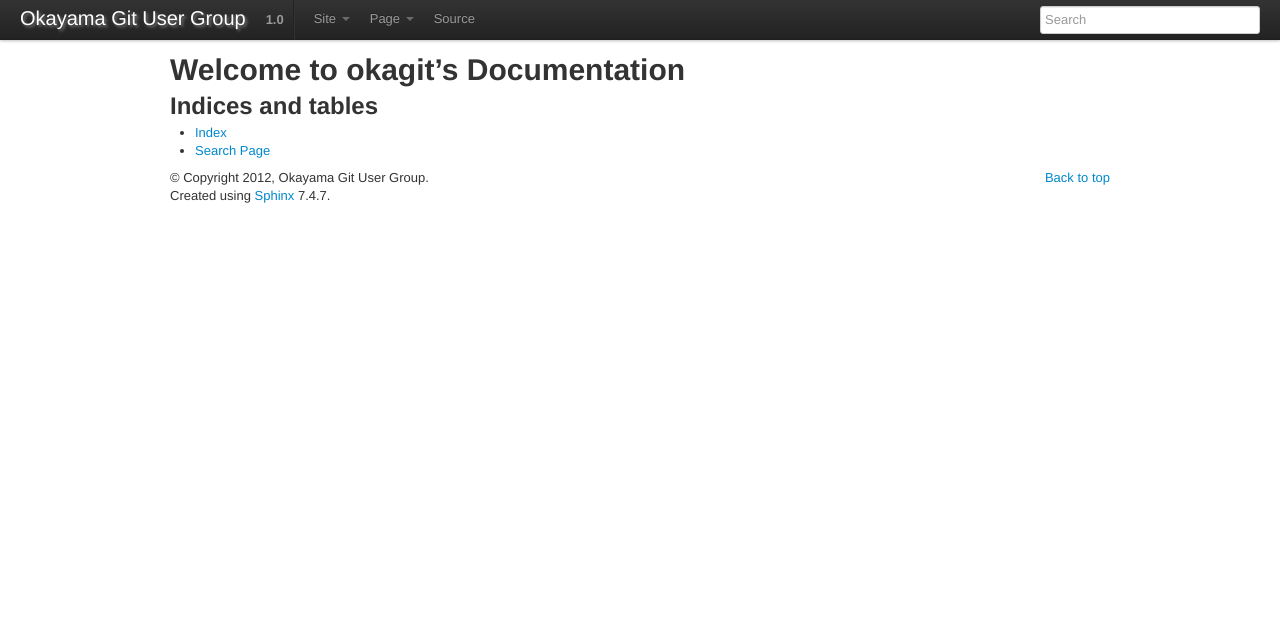
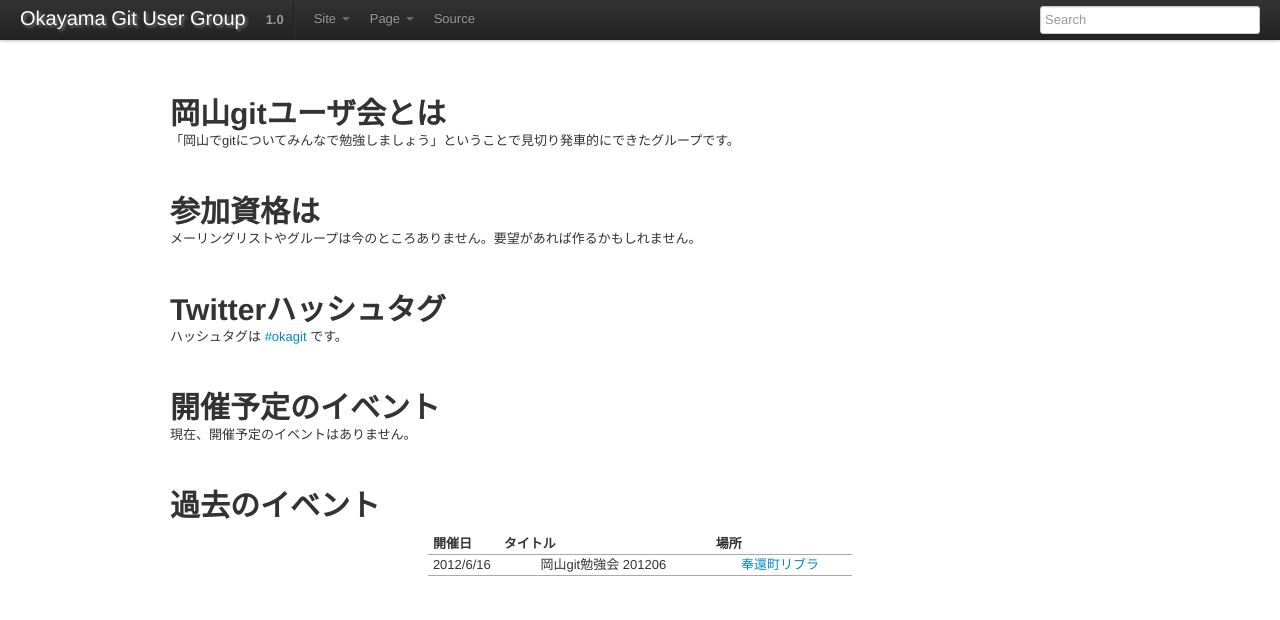
Before and after one commit to okagit/okagit, a Sphinx documentation site: the page built from source/index.rst, in a window 1280 px wide and 1116 px high. Shown: the top 620 px of the window. Built offline with Sphinx 7.4.7, drawn with Linux system fonts in a browser that asks for light colours.

Commit message:
Create index page
トップページを作成

```diff
--- a/source/index.rst
+++ b/source/index.rst
@@ -1,16 +1,65 @@
 .. okagit Documentation master file.
-
-#################################
-Welcome to okagit's Documentation
-#################################
 
 .. toctree::
    :maxdepth: 2
 
+|
+
+岡山gitユーザ会とは
+===================
+
+「岡山でgitについてみんなで勉強しましょう」ということで見切り発車的にできたグループです。
+
+|
+
+参加資格は
+==========
+
+メーリングリストやグループは今のところありません。要望があれば作るかもしれません。
+
+|
+
+Twitterハッシュタグ
+===================
+
+ハッシュタグは
+`#okagit <https://twitter.com/#!/search/%23okagit>`_
+です。
+
+|
+
+開催予定のイベント
+==================
+
+現在、開催予定のイベントはありません。
+
+|
 
 
-Indices and tables
-==================
+過去のイベント
+==============
 
-* :ref:`genindex`
-* :ref:`search`
+.. list-table::
+   :widths: 10 30 20
+   :header-rows: 1
+
+   * - 開催日
+     - タイトル
+     - 場所
+   * - 2012/6/16
+     - 岡山git勉強会 201206
+     - `奉還町リブラ <http://www.houkancho.com/info/ribura/sub3liburaProf.htm>`_
+
+|
+
+okagitカレンダー
+================
+
+.. raw:: html
+
+   <iframe src="https://www.google.com/calendar/embed?src=okagit%40gmail.com&amp;showTitle=0&amp;showPrint=0&amp;showCalendars=0&amp;showTz=0&amp;height=330&amp;wkst=1&amp;bgcolor=%23666666&amp;ctz=Asia%2FTokyo" style=" border-width:0 " width="440" height="330" frameborder="0" scrolling="no"></iframe>
+
+
+|
+|
+|
```
